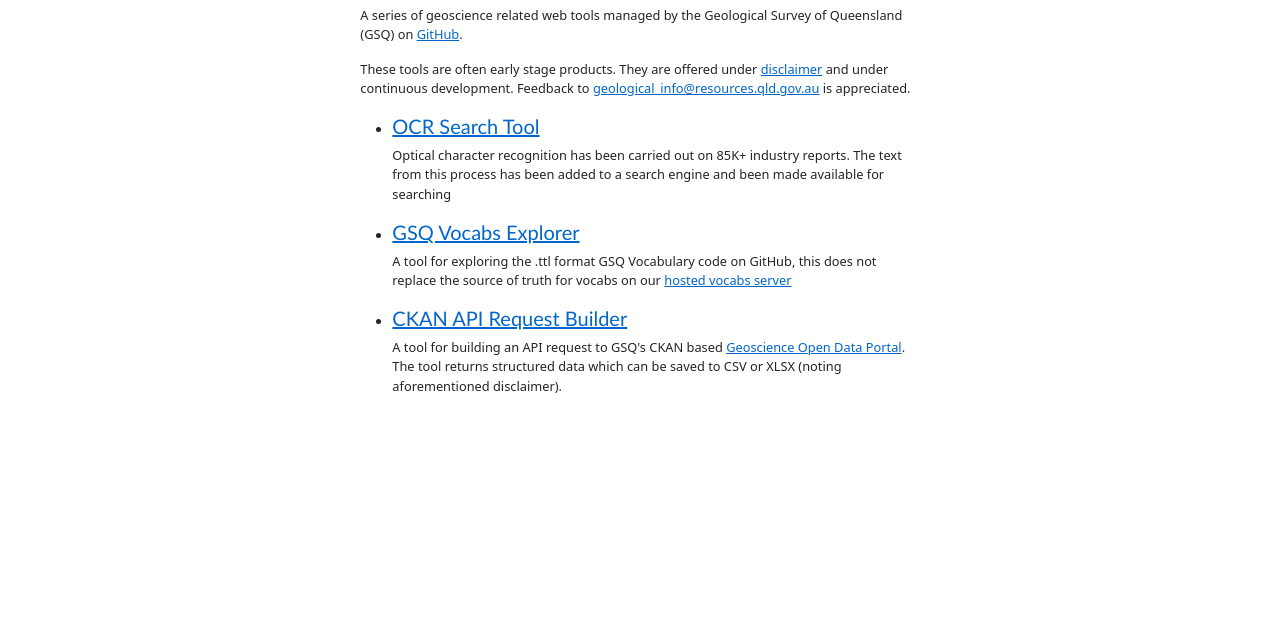
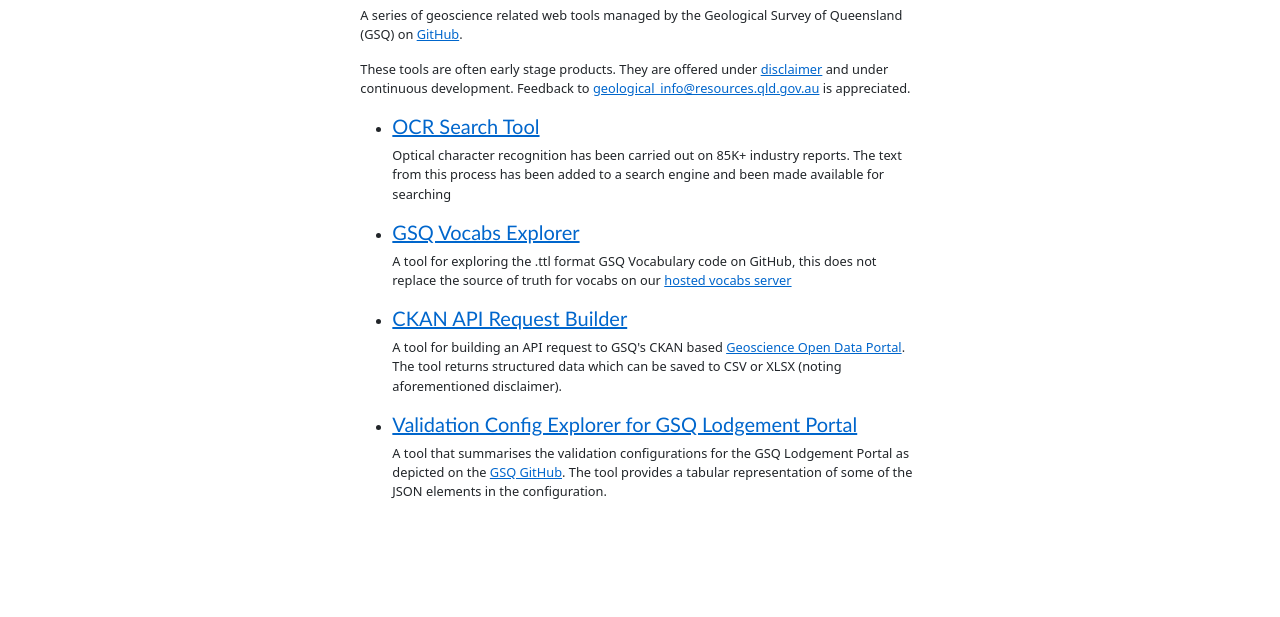
Before and after one commit to geological-survey-of-queensland/gsq-labs, a plain HTML site: page index.html in a window 1280 px wide. Shown: the part 183-800 px from the top of the page. Drawn offline with nearby package versions, Linux system fonts and the light colour scheme.

Commit message:
Update index.html
add main link

```diff
--- a/index.html
+++ b/index.html
@@ -160,7 +160,7 @@
 		<li><h5><a href="/gsq-labs/pages/ocr-search-tool">OCR Search Tool</a></h5><p>Optical character recognition has been carried out on 85K+ industry reports. The text from this process has been added to a search engine and been made available for searching</p></li>
 		<li><h5><a href="/gsq-labs/pages/vocabs-explorer">GSQ Vocabs Explorer</a></h5><p>A tool for exploring the .ttl format GSQ Vocabulary code on GitHub, this does not replace the source of truth for vocabs on our <a href="https://vocabs.gsq.digital" target="_blank">hosted vocabs server</a></p></li>
 		<li><h5><a href="/gsq-labs/pages/ckan-api-builder">CKAN API Request Builder</a></h5><p>A tool for building an API request to GSQ's CKAN based <a href="https://geoscience.data.qld.gov.au" target="_blank">Geoscience Open Data Portal</a>. The tool returns structured data which can be saved to CSV or XLSX (noting aforementioned disclaimer).</p></li>
-
+		<li><h5><a href="/gsq-labs/pages/validation-configs">Validation Config Explorer for GSQ Lodgement Portal</a></h5><p>A tool that summarises the validation configurations for the GSQ Lodgement Portal as depicted on the <a href="https://github.com/geological-survey-of-queensland/gsq-lodgement-portal/tree/master/scripts" target="_blank">GSQ GitHub</a>. The tool provides a tabular representation of some of the JSON elements in the configuration.</p></li>
 	</ul>
 <br>
 <br>
```
